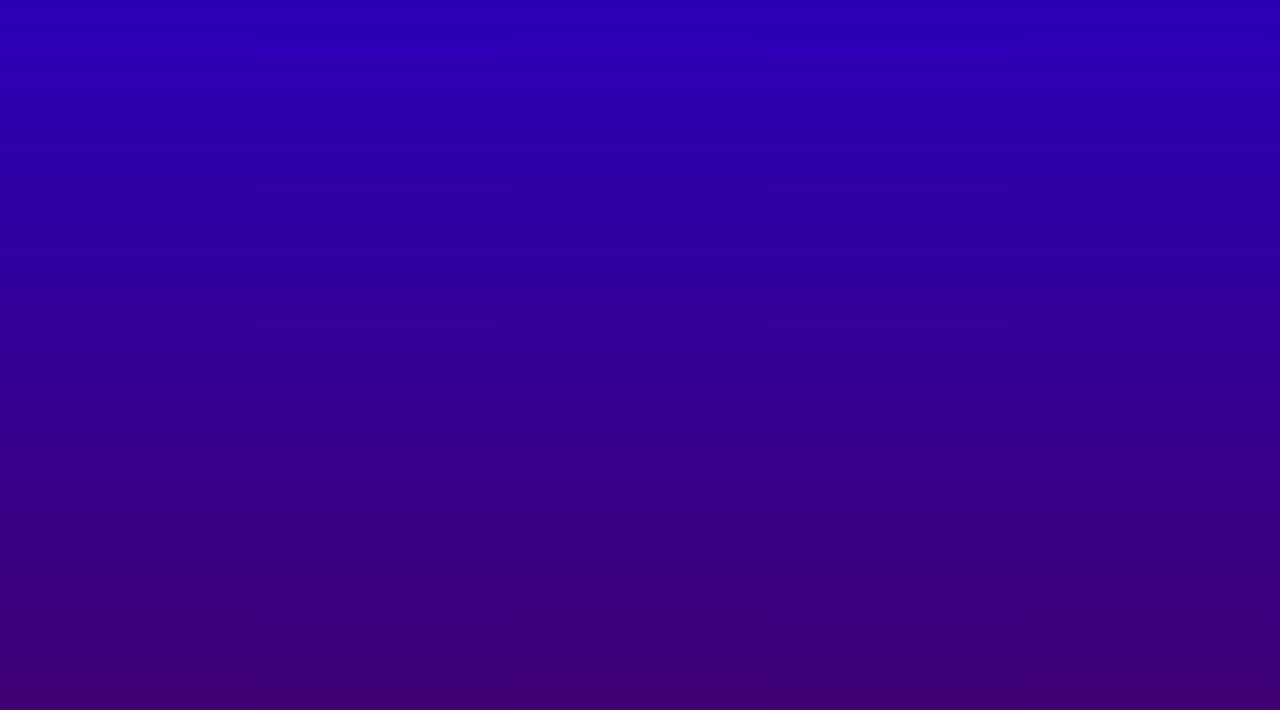
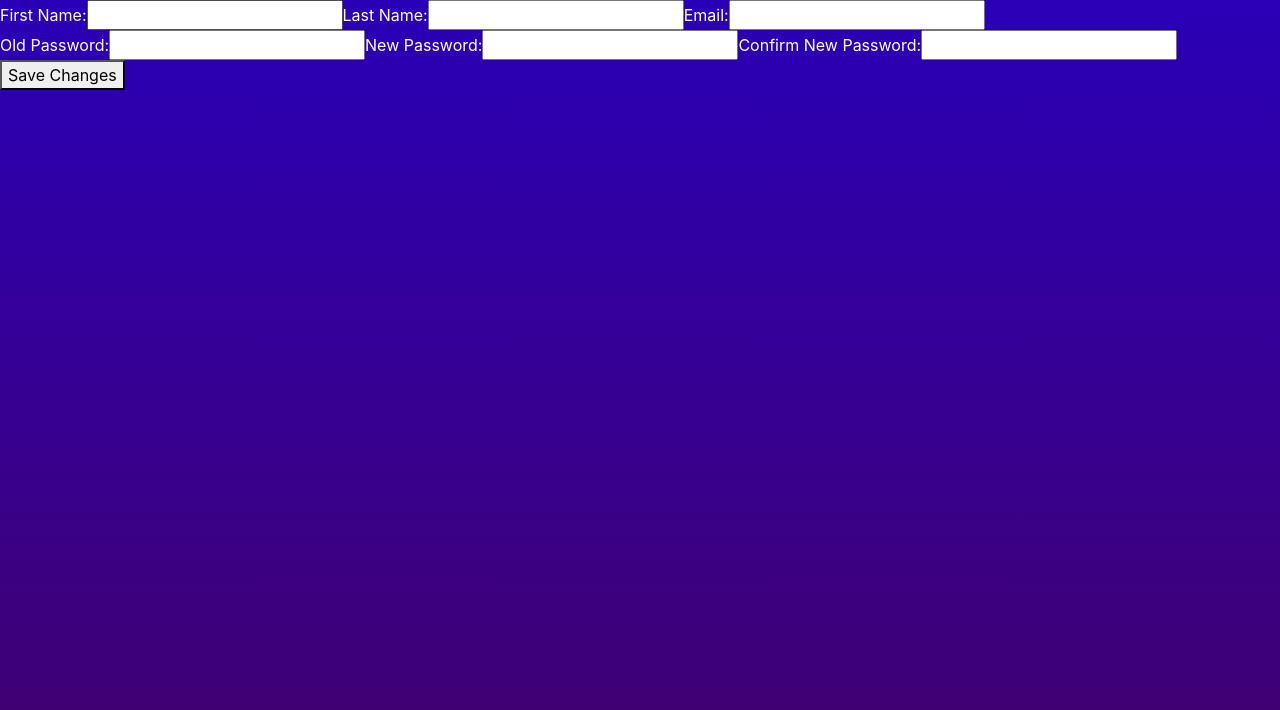
Before and after one commit to Tcthommyson/ChefFrontEnd, a React (Create React App) app: page /settings in a window 1280 px wide. Before the commit this address had no page. Shown: the top 710 px of the page. Built offline with nearby package versions, Linux system fonts and the light colour scheme; no server answers.

Commit message:
start settings page

```diff
--- a/src/App.js
+++ b/src/App.js
@@ -2,6 +2,7 @@ import Login from './Components/LoginSignup/Login';
 import SignUp from './Components/LoginSignup/Signup';
 import Home from './Components/Home.js';
 import { BrowserRouter, Routes, Route } from 'react-router-dom';
+import SettingsPage from './Components/Internal/SettingsPage.js';
 
 function App() {
   return (
@@ -11,6 +12,7 @@ function App() {
           <Route path='/' exact Component={Home}/>
           <Route path='/login' Component={Login}/>
           <Route path='/register' Component={SignUp}/>
+          <Route path='/settings' Component={SettingsPage}/>
         </Routes>
       </BrowserRouter>
     </div>
--- a/src/Components/Home.js
+++ b/src/Components/Home.js
@@ -5,7 +5,7 @@ import './Home.css'
 // Make a navbar component for users that are signed in and one for users that aren't
 // Split this page up into components only later on with the login logic
 
-function Home(props) {
+function Home() {
   const [userid, setUserid] = useState('');
 
   useEffect(()=>{
--- /dev/null
+++ b/src/Components/Internal/Settings.css
@@ -0,0 +1,3 @@
+.settingform label {
+    color: white
+}
--- /dev/null
+++ b/src/Components/Internal/SettingsPage.js
@@ -0,0 +1,68 @@
+import React, {useState, useEffect} from "react";
+import { useNavigate } from "react-router-dom";
+import './Settings.css'
+
+function SettingsPage() {
+    const [firstName, setFirstName] = useState('');
+    const [lastName, setLastName] = useState('');
+    const [email, setEmail] = useState('');
+    const [oldPassword, setOldPassword] = useState('');
+    const [newPassword, setNewPassword] = useState('');
+    const [confirmNewPassword, setConfirmNewPassword] = useState('');
+    const navigate = useNavigate()
+
+    useEffect(()=>{
+        (async ()=>{
+            const response = await fetch("/api/user", {
+                headers: {'Content-Type': 'application/json'},
+                credentials: 'include'
+              })
+
+            if(response.ok){
+                const content = await response.json()
+                setFirstName(content.first_name)
+                setLastName(content.last_name)
+                setEmail(content.email)
+            }
+            else{
+                navigate('/login') // If user not logged in redirect to login page.
+            }
+        })()
+      })
+
+    const handleSubmit = async () => {
+        // Send PUT request to server with updated user information after checking with validate_email() and make oldpw and confpw the same
+      };
+
+      return (
+        <form className='settingform' onSubmit={handleSubmit}>
+          <label>
+            First Name:
+            <input type="text" value={firstName} onChange={(event) => setFirstName(event.target.value)} />
+          </label>
+          <label>
+            Last Name:
+            <input type="text" value={lastName} onChange={(event) => setLastName(event.target.value)} />
+          </label>
+          <label>
+            Email:
+            <input type="email" value={email} onChange={(event) => setEmail(event.target.value)} />
+          </label>
+          <label>
+            Old Password:
+            <input type="password" value={oldPassword} onChange={(event) => setOldPassword(event.target.value)} />
+          </label>
+          <label>
+            New Password:
+            <input type="password" value={newPassword} onChange={(event) => setNewPassword(event.target.value)} />
+          </label>
+          <label>
+            Confirm New Password:
+            <input type="password" value={confirmNewPassword} onChange={(event) => setConfirmNewPassword(event.target.value)} />
+          </label>
+          <button type="submit">Save Changes</button>
+        </form>
+      );
+}
+
+export default SettingsPage
--- a/src/Components/LoginSignup/Signup.jsx
+++ b/src/Components/LoginSignup/Signup.jsx
@@ -74,7 +74,7 @@ const SignUp = () => {
     if(redir){
         setTimeout(() => {
             navigate("/login")
-        }, 2000)
+        }, 1000)
     }
 
     return (
--- a/src/Components/Navbars/AuthNav.jsx
+++ b/src/Components/Navbars/AuthNav.jsx
@@ -50,7 +50,7 @@ function AuthNav() {
             <img src={pfplink} alt="mdo" width="32" height="32" class="rounded-circle"></img>
           </a>
           <ul class="dropdown-menu text-small">
-            <li><a class="dropdown-item" href="#">Settings</a></li>
+            <li><Link to={'/settings'} className="dropdown-item">Settings</Link></li>
             <li><a class="dropdown-item" href="#">Profile</a></li>
             <li><hr class="dropdown-divider"></hr></li>
             <li><a class="dropdown-item" onClick={logout}>Sign out</a></li>
```
